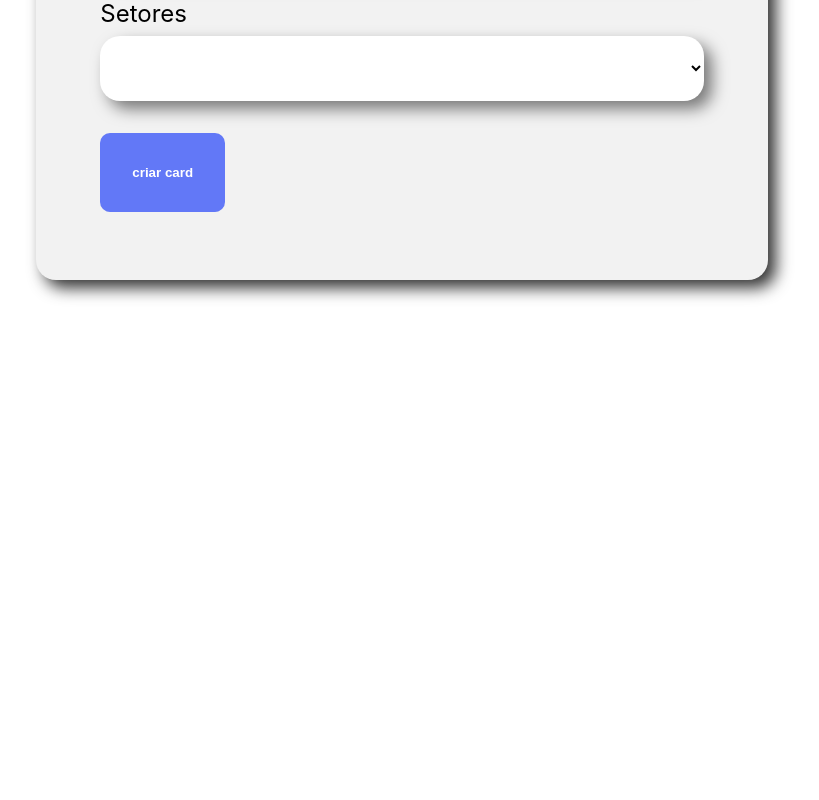
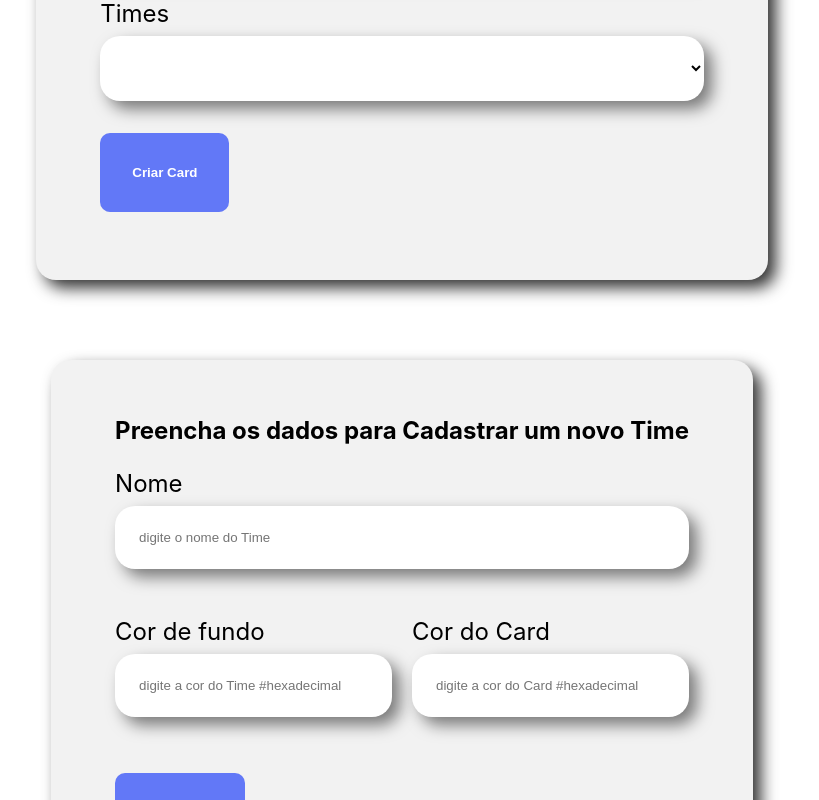
Before and after one commit to FelJohnny/Organo, a React (Create React App) app: page / in a window 1280 px wide. Shown: the part 1060-1860 px from the top of the page, without its empty margins (238-1057 px from the left). Before the commit the page ends 1420 px from the top, so only its background shows below. Built offline with nearby package versions, Linux system fonts and the light colour scheme.

Commit message:
aplicando metodode adicionar novos times

```diff
--- a/src/App.js
+++ b/src/App.js
@@ -51,9 +51,9 @@ function App() {
 
   const[colaboradores, setColaboradores] = useState([])
 
-  const onColaboradorAdicionado = (colaborador) =>{
-    setColaboradores([...colaboradores, colaborador]) //pega todos itens da array coloca antes, "colaboradores" adiciona no final
-  }
+  // const onColaboradorAdicionado = (colaborador) =>{
+  //   setColaboradores([...colaboradores, colaborador]) //pega todos itens da array coloca antes, "colaboradores" adiciona no final
+  // }
 
   function detelarColaborador(idColaborador){
     setColaboradores(colaboradores.filter(colaborador => colaborador.idColaborador !== idColaborador))
@@ -76,13 +76,18 @@ function App() {
       return time;
     } ) )
   }
+
+  function cadastrarTime(novoTime){
+    setTimes([...times, {...novoTime}])
+  }
   return (
     <div className="App">
       <Banner/>
 
       <Formulario
+        cadastrarTime={cadastrarTime}
         times={times.map((time) => time.nome)}
-        onColaboradorCadastrado={colaborador => onColaboradorAdicionado(colaborador)}
+        onColaboradorCadastrado={colaborador => setColaboradores([...colaboradores, colaborador])}
       />
 
       {times.map(time =>
--- a/src/componentes/Formulario/index.css
+++ b/src/componentes/Formulario/index.css
@@ -24,3 +24,9 @@
     width: 150px;
     border-radius: 50%;
 }
+
+.containerInput{
+    display: grid;
+    grid-template-columns: 1fr 1fr;
+    gap: 20px;
+}
--- a/src/componentes/Formulario/index.js
+++ b/src/componentes/Formulario/index.js
@@ -13,6 +13,9 @@ const Formulario = (props) =>{
     const [cargo, setCargo] = useState('')
     const [imagem, setImagem] = useState('')
     const [time, setTime] = useState('')
+    const [nomeTime, setNomeTime] = useState('')
+    const [corTime, setCorTime] = useState('')
+    const [corCard, setCorCard] = useState('')
 
 
     const onEnvio = (event) =>{
@@ -22,15 +25,28 @@ const Formulario = (props) =>{
             nome,
             cargo,
             imagem,
-            time
+            time,
         })
         setTime('')
         setCargo('')
         setImagem('')
         setNome('')
     }
+const onCadTime = (event) =>{
+    event.preventDefault()
+    props.cadastrarTime({
+        id: uuidv4(),
+        nome: nomeTime,
+        corPrimaria: corTime,
+        corSecundaria: corCard,
+    })
+    setNomeTime('')
+    setCorTime('')
+    setCorTime('')
+}
 
     return(
+        <>
             <section className="formulario">
                 <form onSubmit={onEnvio}>
                     <h2>Preencha os dados para criar o card do colaborador</h2>
@@ -60,15 +76,48 @@ const Formulario = (props) =>{
                     </div>
                     <Select
                         obrigatorio={true}
-                    label="Setores"
+                        label="Times"
                         itens={props.times}
                         valor={time}
                         aoAlterado={valorSelecionado =>setTime(valorSelecionado)}
                     />
-                <Button texto="criar card"/>
+                    <Button texto="Criar Card"/>
 
                 </form>
             </section>
+
+                    <section className="formulario">
+                <form onSubmit={onCadTime}>
+                    <h2>Preencha os dados para Cadastrar um novo Time</h2>
+                    <InputText
+                        obrigatorio={true}
+                        label="Nome"
+                        placeholder="digite o nome do Time"
+                        valor = {nomeTime}
+                        aoAlterado={valorEscrito => setNomeTime(valorEscrito)}
+                    />
+                    <div className='containerInput'>
+                        <InputText
+                            //obrigatorio={true}
+                            label="Cor de fundo"
+                            placeholder="digite a cor do Time #hexadecimal"
+                            valor = {corTime}
+                            aoAlterado={valorEscrito =>setCorTime(valorEscrito)}
+                        />
+                        <InputText
+                            //obrigatorio={true}
+                            label="Cor do Card"
+                            placeholder="digite a cor do Card #hexadecimal"
+                            valor = {corCard}
+                            aoAlterado={valorEscrito =>setCorCard(valorEscrito)}
+                        />
+                    </div>
+
+                    <Button texto="Criar Time"/>
+
+                </form>
+            </section>
+        </>
     )
 }
 
--- a/src/componentes/Time/index.css
+++ b/src/componentes/Time/index.css
@@ -24,12 +24,13 @@
 .defCorCard{
     position:absolute;
     right: 30px;
+    width: 35px;
     cursor: pointer;
 }
 
 .defCorBackground{
     position:absolute;
     right: 100px;
-
+    width: 35px;
     cursor: pointer;
 }
```
Lines whose indentation alone changed are shown as unchanged.
